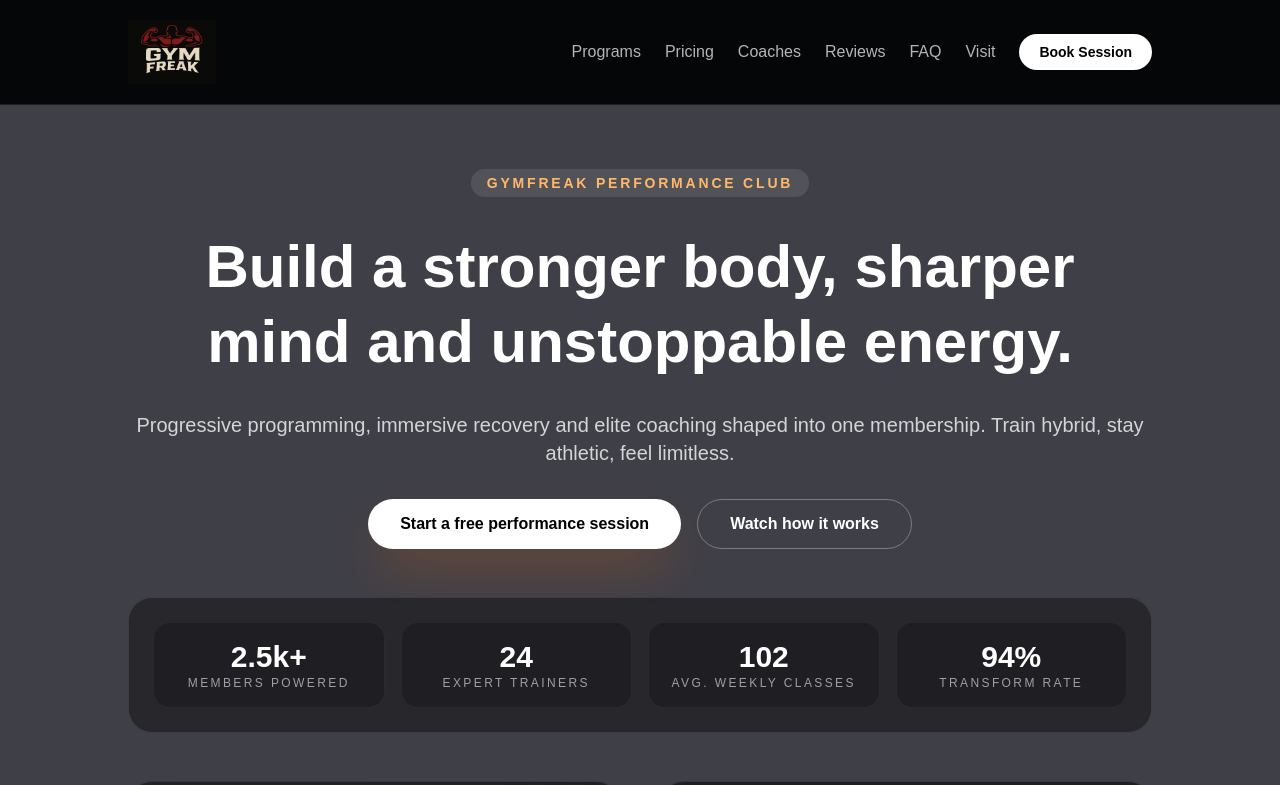
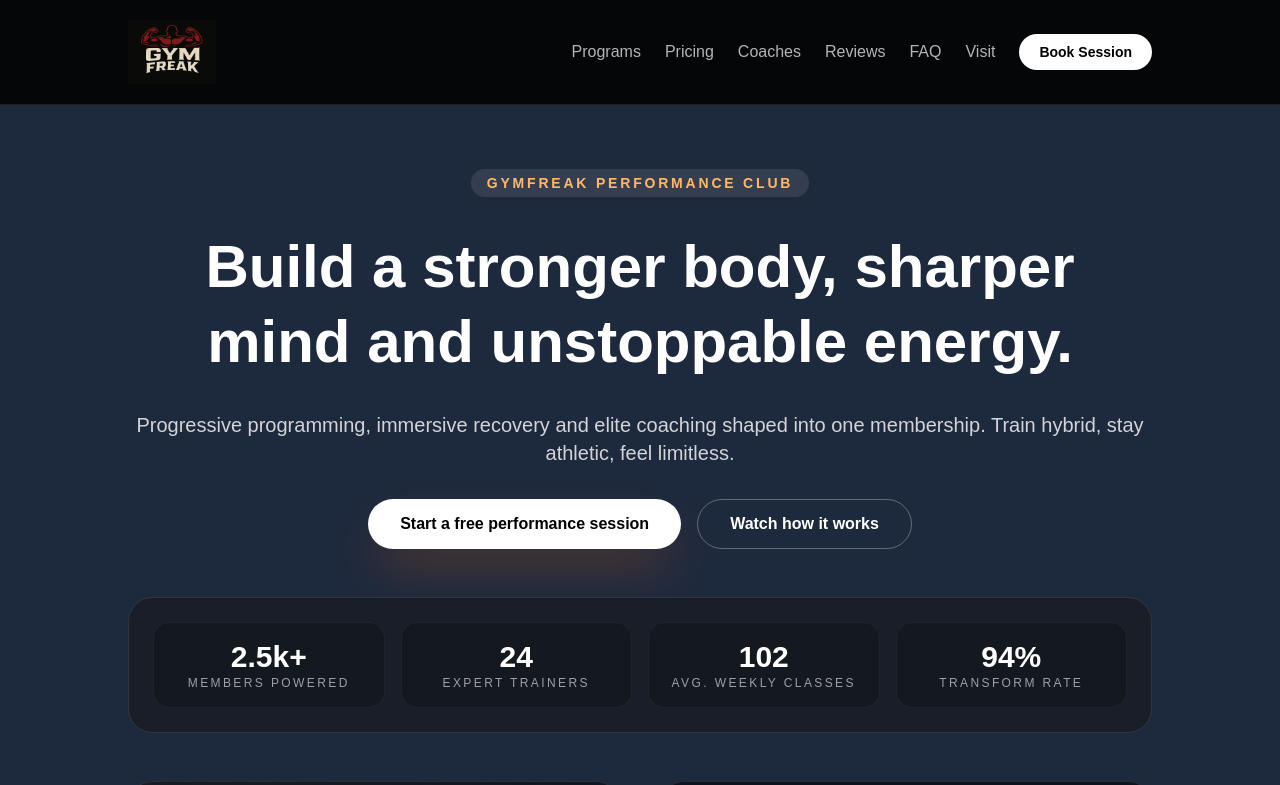
Before and after one commit to Gauravjangra2003/Gym-Management, a Next.js app: page / in a window 1280 px wide. Shown: the top 785 px of the page. Built offline with nearby package versions, Linux system fonts and the light colour scheme.

Commit message:
just change bg color

```diff
--- a/app/page.tsx
+++ b/app/page.tsx
@@ -16,7 +16,7 @@ export default function Home() {
     <div className="min-h-screen text-white">
       <Header />
         <div className="relative overflow-hidden">
-            <div className="absolute inset-0 bg-zinc-700" />
+            <div className="absolute inset-0 bg-slate-800" />
               <main className="relative mx-auto flex max-w-6xl flex-col gap-12 px-6 pb-24 pt-16 md:px-10 lg:px-16">
                   <HeroSection />
                   <GymStatics />
```
